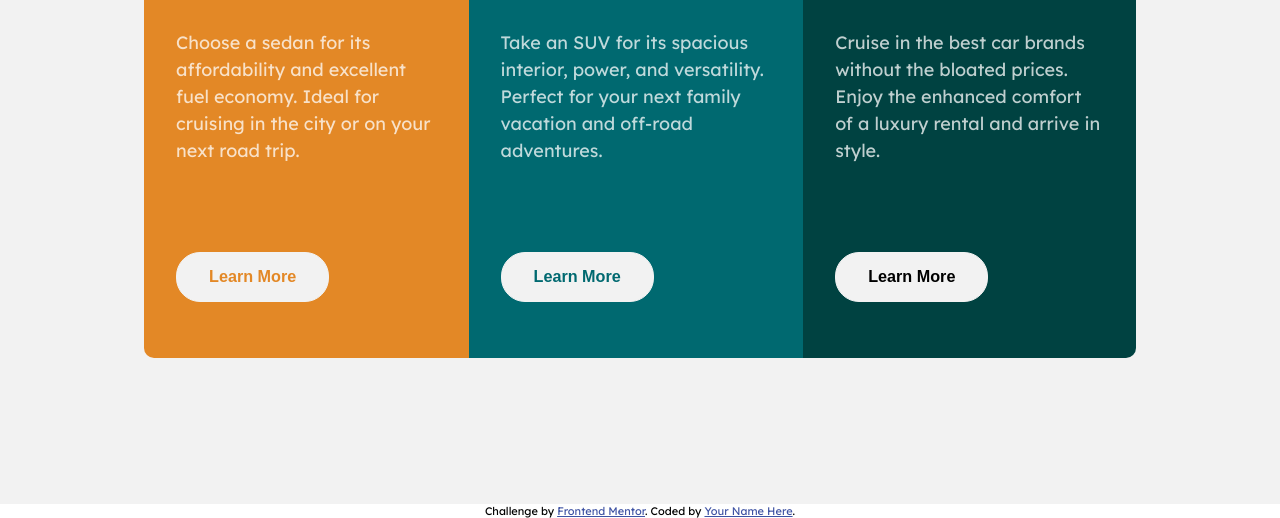
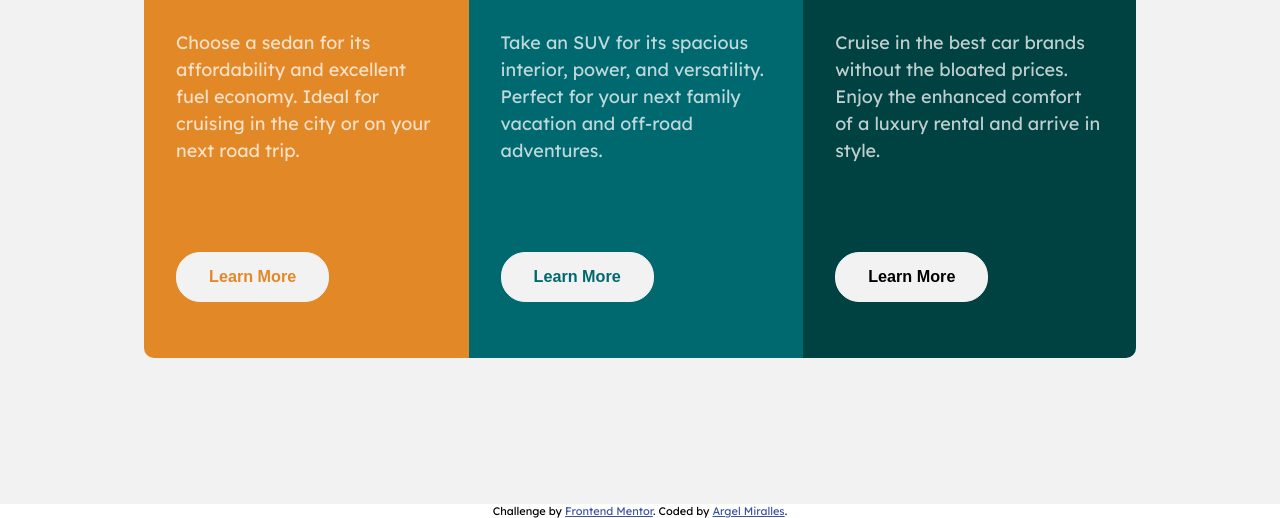
Before and after one commit to rgel25/3-column-preview-card-component, a plain HTML site: page index.html in a window 1280 px wide. Shown: the part 296-814 px from the top of the page. Drawn offline with Linux system fonts and the light colour scheme.

Commit message:
Edited name in Attribution

```diff
--- a/index.html
+++ b/index.html
@@ -65,7 +65,7 @@
       Challenge by
       <a href="https://www.frontendmentor.io?ref=challenge" target="_blank"
         >Frontend Mentor</a
-      >. Coded by <a href="#">Your Name Here</a>.
+      >. Coded by <a href="#">Argel Miralles</a>.
     </div>
   </body>
 </html>
```
